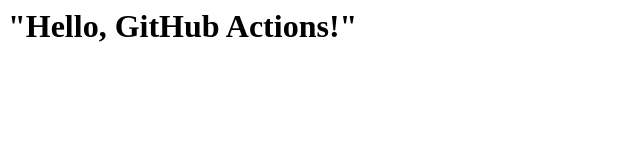
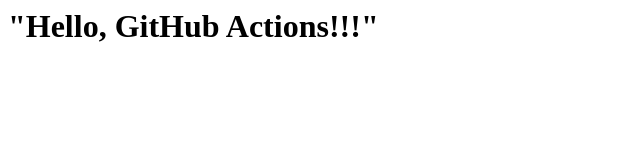
Before and after one commit to VikaZelenkevich/gh-deployment-workflow, a plain HTML site: page index.html in a window 1280 px wide. Shown: the full height of the page, 0-640 px from the left. Drawn offline with Linux system fonts and the light colour scheme.

Commit message:
Update index.html

```diff
--- a/index.html
+++ b/index.html
@@ -1,7 +1,7 @@
 <html>
 
 <body>
-    <h1> "Hello, GitHub Actions!" </h1>
+    <h1> "Hello, GitHub Actions!!!" </h1>
 </body>
 
 </html>
```
